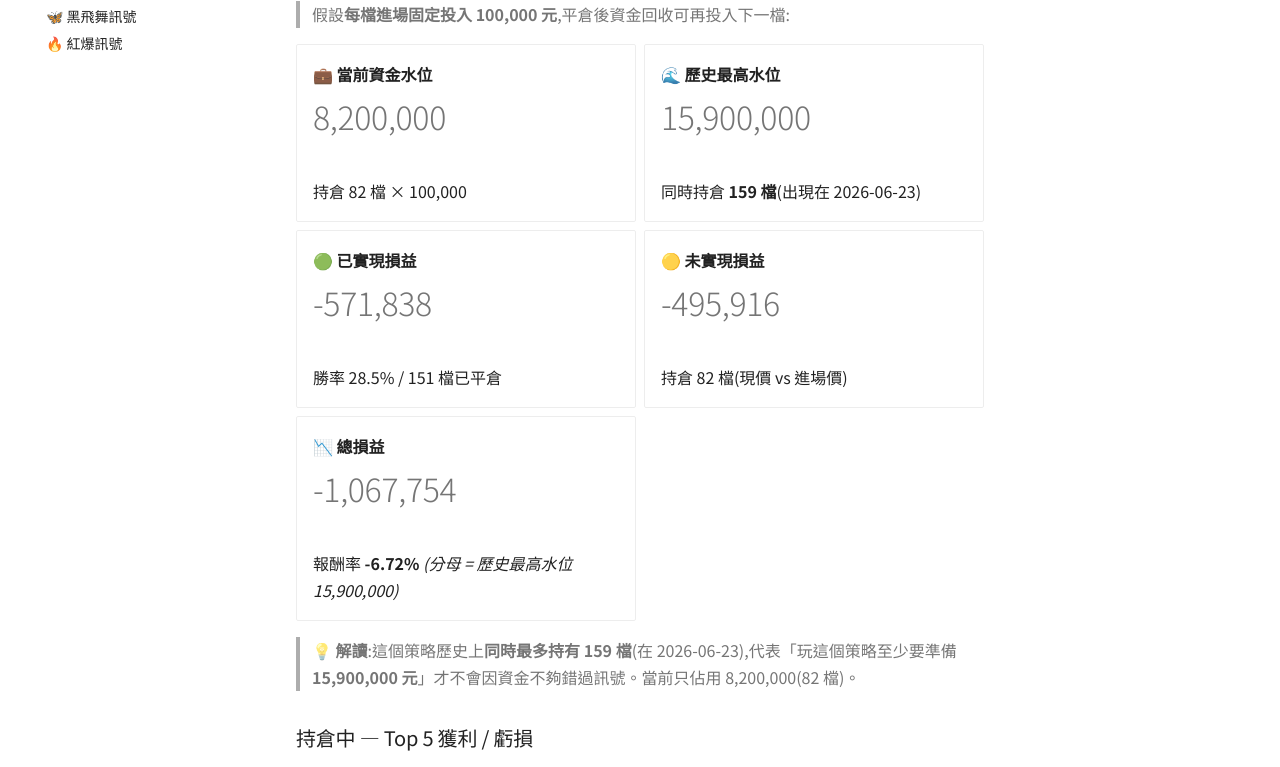
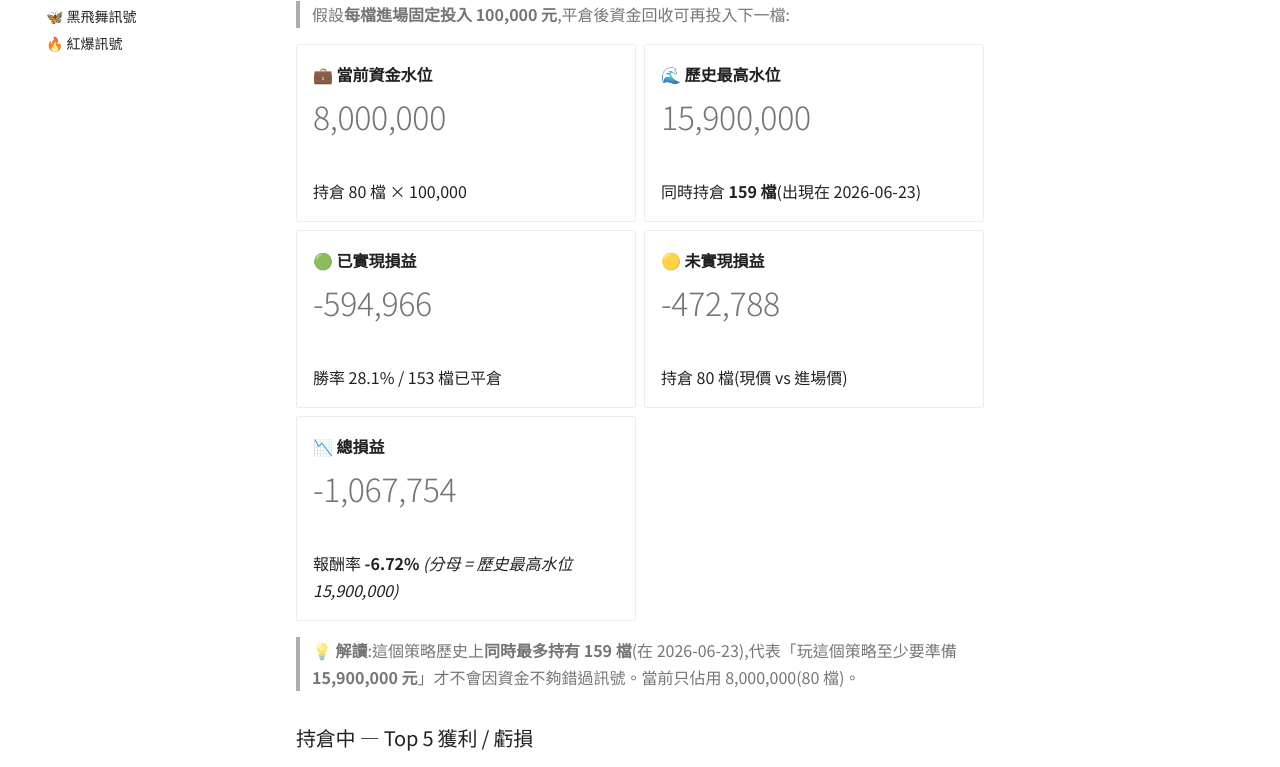
Before and after one commit to ShoppingLiao/stock-analysis-public, an MkDocs documentation site: the page built from docs/signals_capital.md, in a window 1280 px wide and 1400 px high, scrolled down 1875 px. Shown: the part 167-934 px from the top of the window. Built offline with MkDocs 1.6.1 and Material for MkDocs 9.7.7, drawn with Linux system fonts in a browser that asks for light colours; comment, search, counter and statistics services are not loaded; some of the changed text lies outside the part shown.

Commit message:
docs(signals): update BB + RB + capital (2026-07-29)

```diff
--- a/docs/signals_capital.md
+++ b/docs/signals_capital.md
@@ -75,9 +75,9 @@
 
 -   **💼 當前資金水位**
 
-    # 8,200,000
+    # 8,000,000
 
-    持倉 82 檔 × 100,000
+    持倉 80 檔 × 100,000
 
 -   **🌊 歷史最高水位**
 
@@ -87,15 +87,15 @@
 
 -   **🟢 已實現損益**
 
-    # -571,838
+    # -594,966
 
-    勝率 28.5% / 151 檔已平倉
+    勝率 28.1% / 153 檔已平倉
 
 -   **🟡 未實現損益**
 
-    # -495,916
+    # -472,788
 
-    持倉 82 檔(現價 vs 進場價)
+    持倉 80 檔(現價 vs 進場價)
 
 -   **📉 總損益**
 
@@ -105,7 +105,7 @@
 
 </div>
 
-> **💡 解讀**:這個策略歷史上**同時最多持有 159 檔**(在 2026-06-23),代表「玩這個策略至少要準備 **15,900,000 元**」才不會因資金不夠錯過訊號。當前只佔用 8,200,000(82 檔)。
+> **💡 解讀**:這個策略歷史上**同時最多持有 159 檔**(在 2026-06-23),代表「玩這個策略至少要準備 **15,900,000 元**」才不會因資金不夠錯過訊號。當前只佔用 8,000,000(80 檔)。
 
 ### 持倉中 — Top 5 獲利 / 虧損
 
@@ -135,9 +135,9 @@
 
 -   **💼 當前資金水位**
 
-    # 8,500,000
+    # 8,300,000
 
-    BB 300,000 + RB 8,200,000
+    BB 300,000 + RB 8,000,000
 
 -   **🌊 兩策略歷史最高水位**
 
@@ -147,15 +147,15 @@
 
 -   **🟢 已實現損益**
 
-    # -56,914
+    # -80,042
 
-    BB +514,924 + RB -571,838
+    BB +514,924 + RB -594,966
 
 -   **🟡 未實現損益**
 
-    # -496,147
+    # -473,020
 
-    BB -232 + RB -495,916
+    BB -232 + RB -472,788
 
 -   **📉 總損益**
 
```
Also changed, not shown: docs/signals_red_burst.md (+94 -96 lines).
